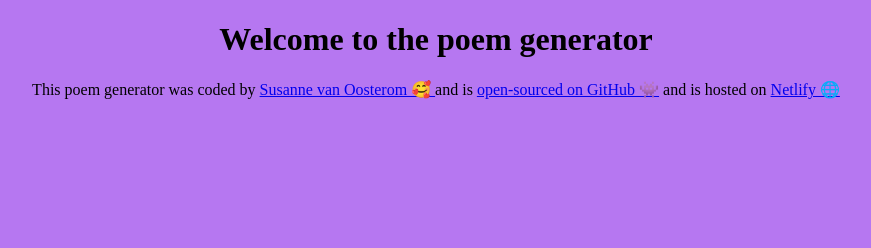
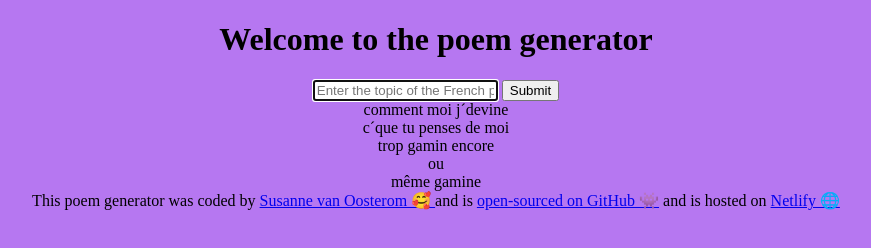
Before and after one commit to Santje777/french-poem-generator, a plain HTML site: page index.html in a window 1280 px wide. Shown: the whole page, without its empty margins (204-1075 px from the left). Drawn offline with Linux system fonts and the light colour scheme.

Commit message:
Added the basic HTML

```diff
--- a/index.html
+++ b/index.html
@@ -7,8 +7,32 @@
     <title>Poem generator</title>
   </head>
   <body>
-    <h1>Welcome to the poem generator</h1>
-
+    <header>
+      <h1>Welcome to the poem generator</h1>
+    </header>
+    <main>
+      <form action="">
+        <input
+          type="text"
+          placeholder="Enter the topic of the French poem"
+          autofocus
+          required
+          autocomplete="off"
+        />
+        <input type="submit" />
+      </form>
+      <div>
+        comment moi j´devine
+        <br />
+        c´que tu penses de moi
+        <br />
+        trop gamin encore
+        <br />
+        ou
+        <br />
+        même gamine
+      </div>
+    </main>
     <footer>
       This poem generator was coded by
       <a href="https://github.com/Santje777" target="_blank">
```
